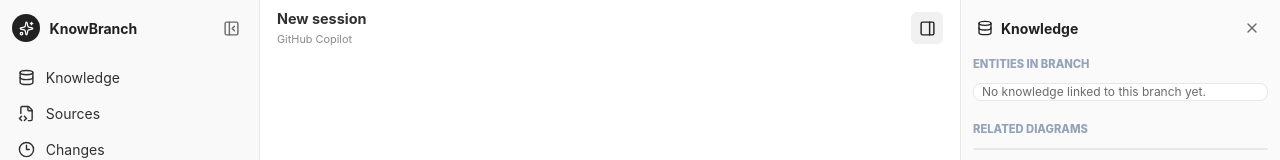
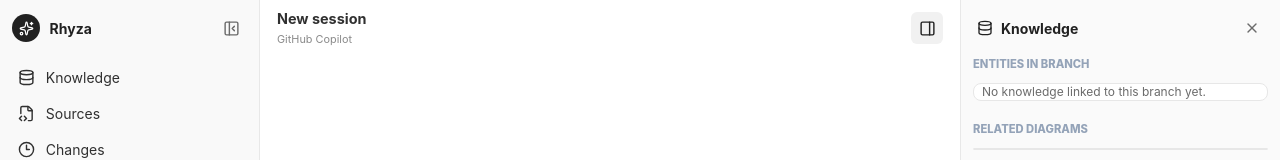
Before and after one commit to wyunchi-ms/Rhyza, a React (Vite) app: page / in a window 1280 px wide. Shown: the top 160 px of the page. Built offline with nearby package versions, Linux system fonts and the light colour scheme.

Commit message:
feat: rename visible app identity to Rhyza
Ultraworked with [Sisyphus](https://github.com/code-yeongyu/oh-my-openagent)

Co-authored-by: Sisyphus ^<clio-agent@sisyphuslabs.ai^>

```diff
--- a/electron/main/index.ts
+++ b/electron/main/index.ts
@@ -28,14 +28,14 @@ const isDev = process.env.VITE_DEV_SERVER_URL !== undefined;
 const isSmoke = process.env.KNOWBRANCH_ELECTRON_SMOKE === "1";
 setDefaultResultOrder("ipv4first");
 
-const devServerUrl = process.env.VITE_DEV_SERVER_URL ?? "http://localhost:5173";
+const devServerUrl = process.env.VITE_DEV_SERVER_URL ?? "http://localhost:5174";
 const smokeTimeoutMs = 15_000;
 const legacyUserDataPath = app.getPath("userData");
 const dataRootPath = path.join(app.getPath("home"), ".pi-graph");
 const smokeUserDataPath = isSmoke
 	? path.join(app.getPath("temp"), `knowbranch-electron-smoke-${process.pid}`)
 	: undefined;
-app.setName("PiGraph");
+app.setName("Rhyza");
 app.setPath("userData", smokeUserDataPath ?? path.join(app.getPath("appData"), "PiGraph"));
 const ownsSingleInstanceLock = isSmoke || app.requestSingleInstanceLock();
 
@@ -172,7 +172,7 @@ function registerIpcHandlers(): void {
 		withValidSender(event, async () => {
 			const selection = await dialog.showOpenDialog(mainWindow!, {
 				properties: ["openDirectory"],
-				title: "Select KnowBranch workspace",
+				title: "Select Rhyza workspace",
 			});
 			if (!selection.canceled && selection.filePaths[0]) {
 				await settingsStore.setWorkspacePath(selection.filePaths[0]);
--- a/scripts/app-state-store-smoke.ts
+++ b/scripts/app-state-store-smoke.ts
@@ -4,7 +4,7 @@ import os from "node:os";
 import path from "node:path";
 import { AppStateStore } from "../electron/main/app-state-store.js";
 
-const dataRoot = await mkdtemp(path.join(os.tmpdir(), "pigraph-state-store-"));
+const dataRoot = await mkdtemp(path.join(os.tmpdir(), "rhyza-state-store-"));
 const workspacePath = path.join(dataRoot, "workspace");
 const otherWorkspacePath = path.join(dataRoot, "other-workspace");
 const recoveryWorkspacePath = path.join(dataRoot, "recovery-workspace");
--- a/src/components/Layout.tsx
+++ b/src/components/Layout.tsx
@@ -21,7 +21,7 @@ const Layout: React.FC = () => {
 			>
 				<div className="app-sidebar-brand">
 					<div className="brand-mark"><Sparkles size={15} /></div>
-					<span>KnowBranch</span>
+					<span>Rhyza</span>
 					<button type="button" className="sidebar-icon-button ml-auto" onClick={toggleSidebar} title="Close sidebar" aria-label="Close sidebar"><PanelLeftClose size={17} /></button>
 				</div>
 				<nav className="app-nav" aria-label="Workspace navigation">
```
Also changed, not shown: 1 other file (tests, documents, lock files or other folders).
